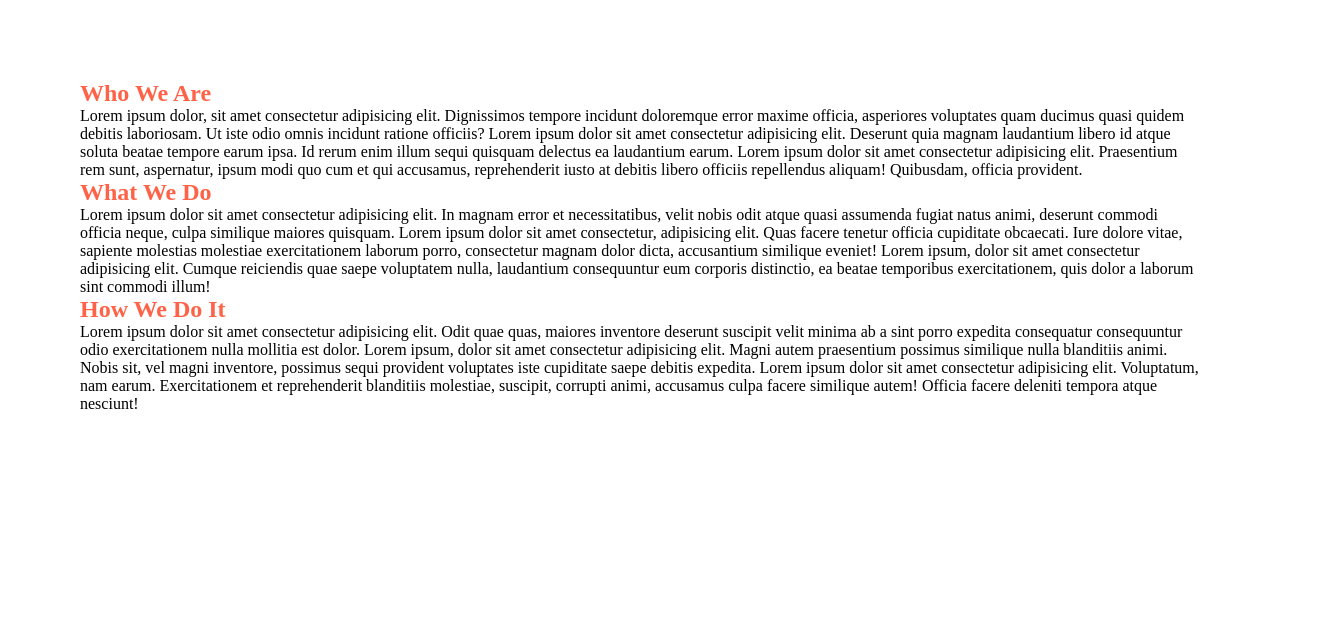
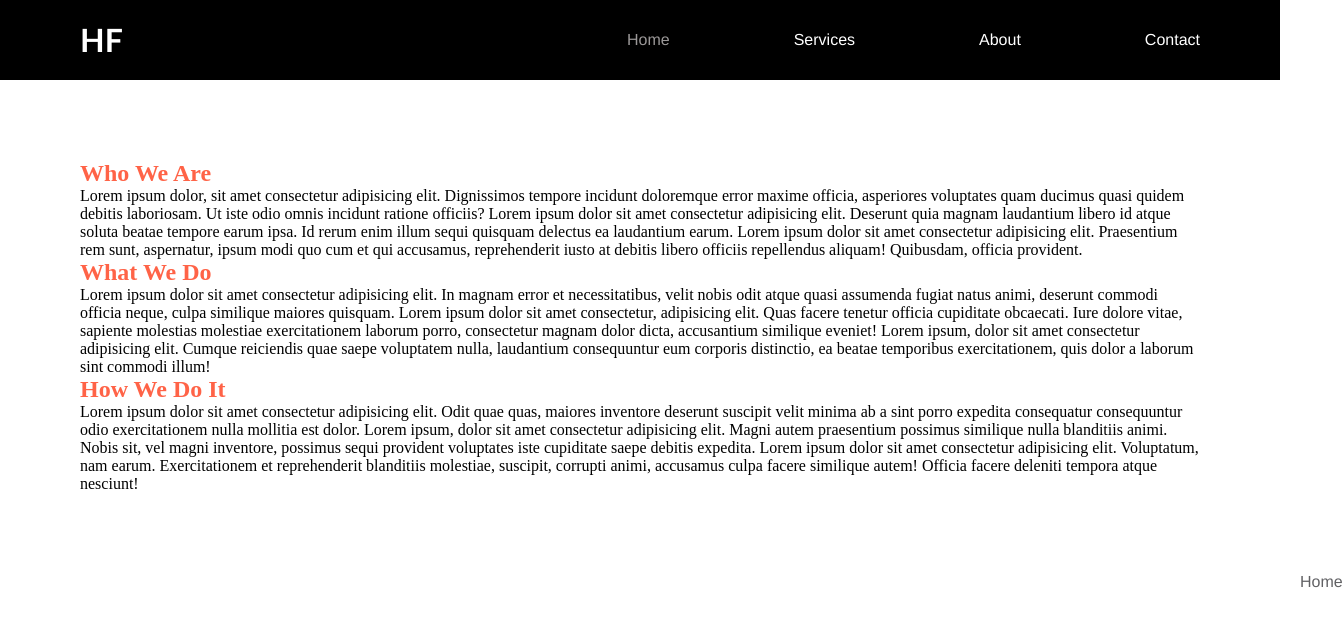
Before and after one commit to hfsite/hfsite, a plain HTML site: page about.html in a window 1280 px wide. Shown: the whole page, 1343 px wide, since content can reach past the window. Drawn offline with Linux system fonts and the light colour scheme.

Commit message:
Update about.html

```diff
--- a/about.html
+++ b/about.html
@@ -7,6 +7,15 @@
     <link rel="stylesheet" href="style.css">
 </head>
 <body>
+    <nav>
+        <label id="logo">HF</label>
+        <ul>
+            <li><a href="#" id="active">Home</a></li>
+            <li><a href="#">Services</a></li>
+            <li><a href="about.html">About</a></li>
+            <li><a href="#">Contact</a></li>
+        </ul>
+    </nav>
     <div id="main-content">
         <h2>Who We Are</h2>
         <p>Lorem ipsum dolor, sit amet consectetur adipisicing elit. Dignissimos tempore incidunt doloremque error maxime officia, asperiores voluptates quam ducimus quasi quidem debitis laboriosam. Ut iste odio omnis incidunt ratione officiis? Lorem ipsum dolor sit amet consectetur adipisicing elit. Deserunt quia magnam laudantium libero id atque soluta beatae tempore earum ipsa. Id rerum enim illum sequi quisquam delectus ea laudantium earum. Lorem ipsum dolor sit amet consectetur adipisicing elit. Praesentium rem sunt, aspernatur, ipsum modi quo cum et qui accusamus, reprehenderit iusto at debitis libero officiis repellendus aliquam! Quibusdam, officia provident.</p>
@@ -17,6 +26,7 @@
         <h2>How We Do It</h2>
         <p>Lorem ipsum dolor sit amet consectetur adipisicing elit. Odit quae quas, maiores inventore deserunt suscipit velit minima ab a sint porro expedita consequatur consequuntur odio exercitationem nulla mollitia est dolor. Lorem ipsum, dolor sit amet consectetur adipisicing elit. Magni autem praesentium possimus similique nulla blanditiis animi. Nobis sit, vel magni inventore, possimus sequi provident voluptates iste cupiditate saepe debitis expedita. Lorem ipsum dolor sit amet consectetur adipisicing elit. Voluptatum, nam earum. Exercitationem et reprehenderit blanditiis molestiae, suscipit, corrupti animi, accusamus culpa facere similique autem! Officia facere deleniti tempora atque nesciunt!</p>
     </div>
+    <a href="index.html" style="float: right; color: rgb(97, 97, 100); margin-left: 1300px;">Home</a>
 
 </body>
 </html>
```
